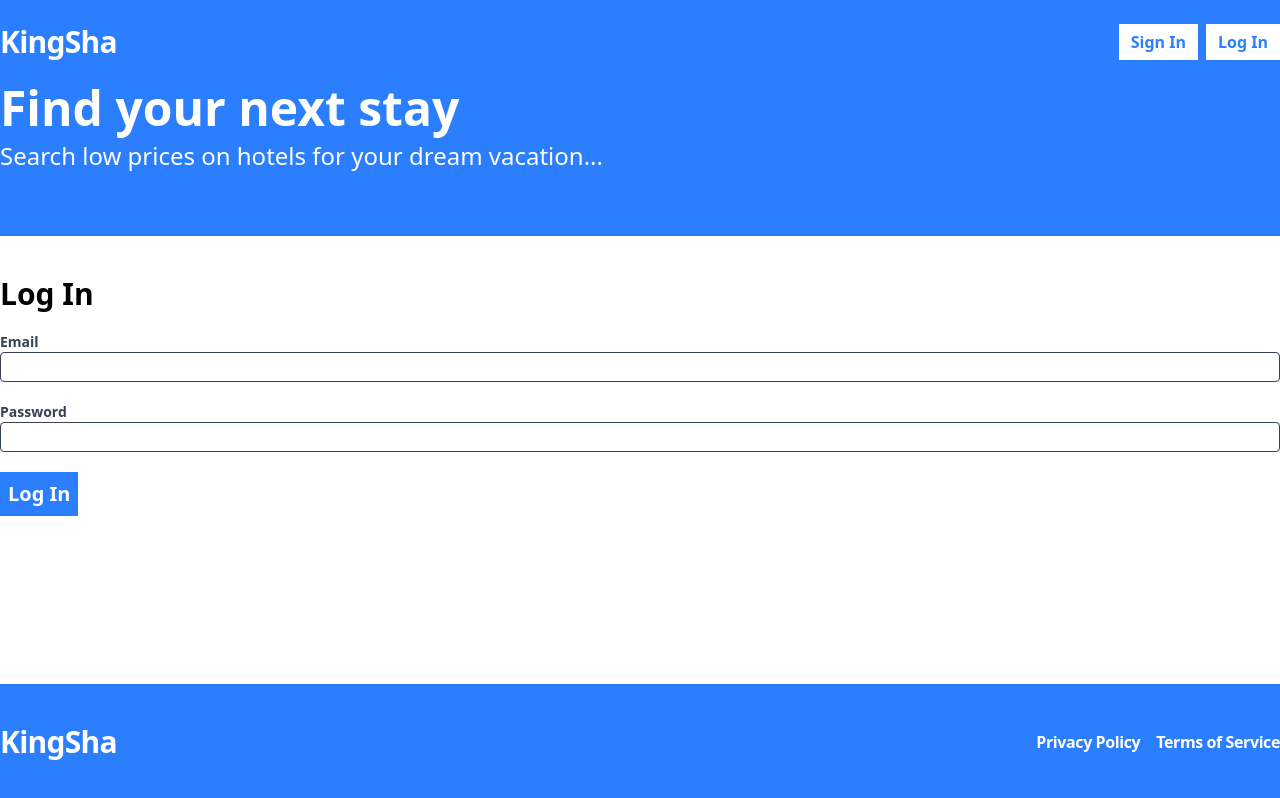
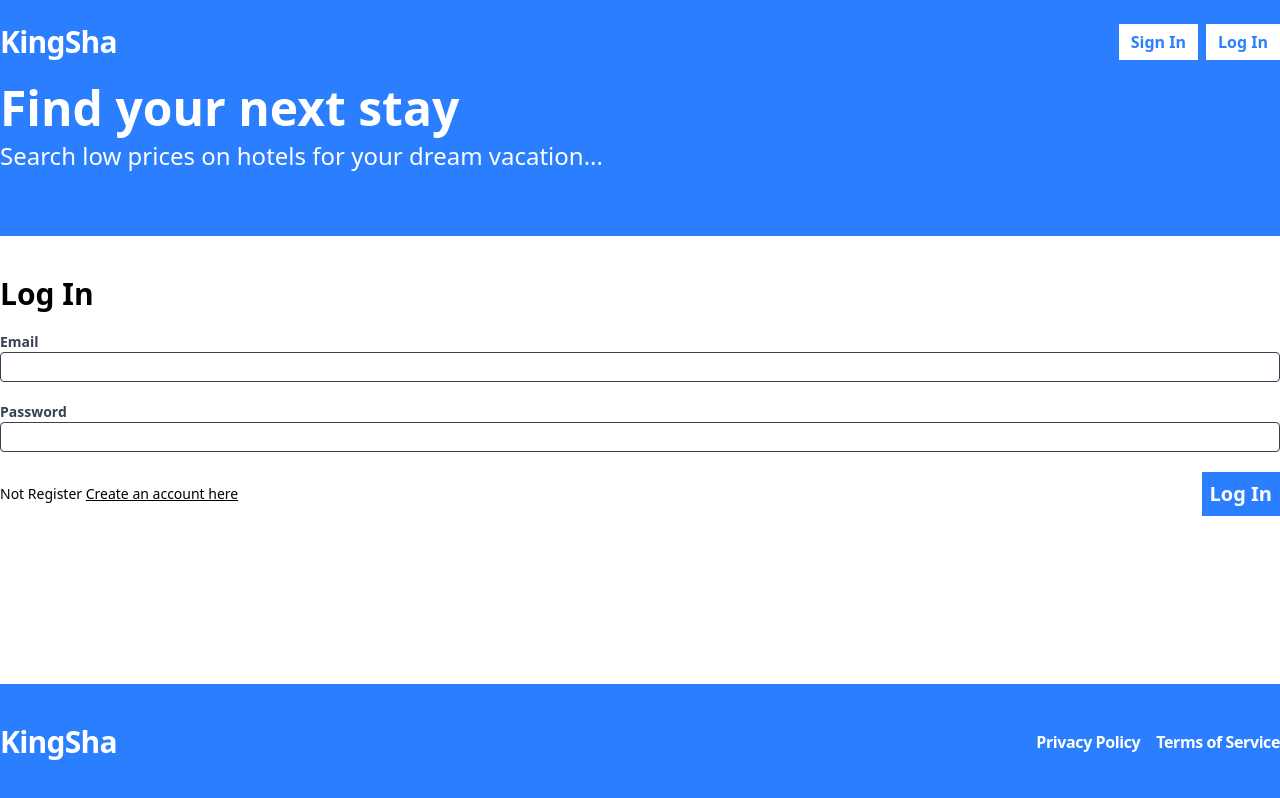
Before and after one commit to asloofdev/KingSha, a React (Vite) app in the folder frontend/: page /log-in in a window 1280 px wide. Built offline with nearby package versions, Linux system fonts and the light colour scheme; no server answers.

Commit message:
f - register instruct text added in the login page

```diff
--- a/frontend/src/pages/LogIn.tsx
+++ b/frontend/src/pages/LogIn.tsx
@@ -3,6 +3,7 @@ import {useForm} from "react-hook-form"
 import * as apiClient from "../api-client"
 import { useAppContext } from "../contexts/AppContext";
 import { useNavigate } from "react-router-dom";
+import { Link } from "react-router-dom";
 
 export type LogInFormData ={
     email:string;
@@ -56,7 +57,9 @@ const LogIn = ()=>{
                 <span className="text-red-500">{errors.password.message}</span>
                )}
             </label>
-             <span>
+
+             <span className="flex items-center justify-between">
+                <span className="text-sm">Not Register <Link className="underline" to="/register"> Create an account here</Link></span>
                     <button
                         type="submit"
                         className="bg-blue-500 text-white p-2 font-bold hover:bg-blue-400 text-xl"
```
